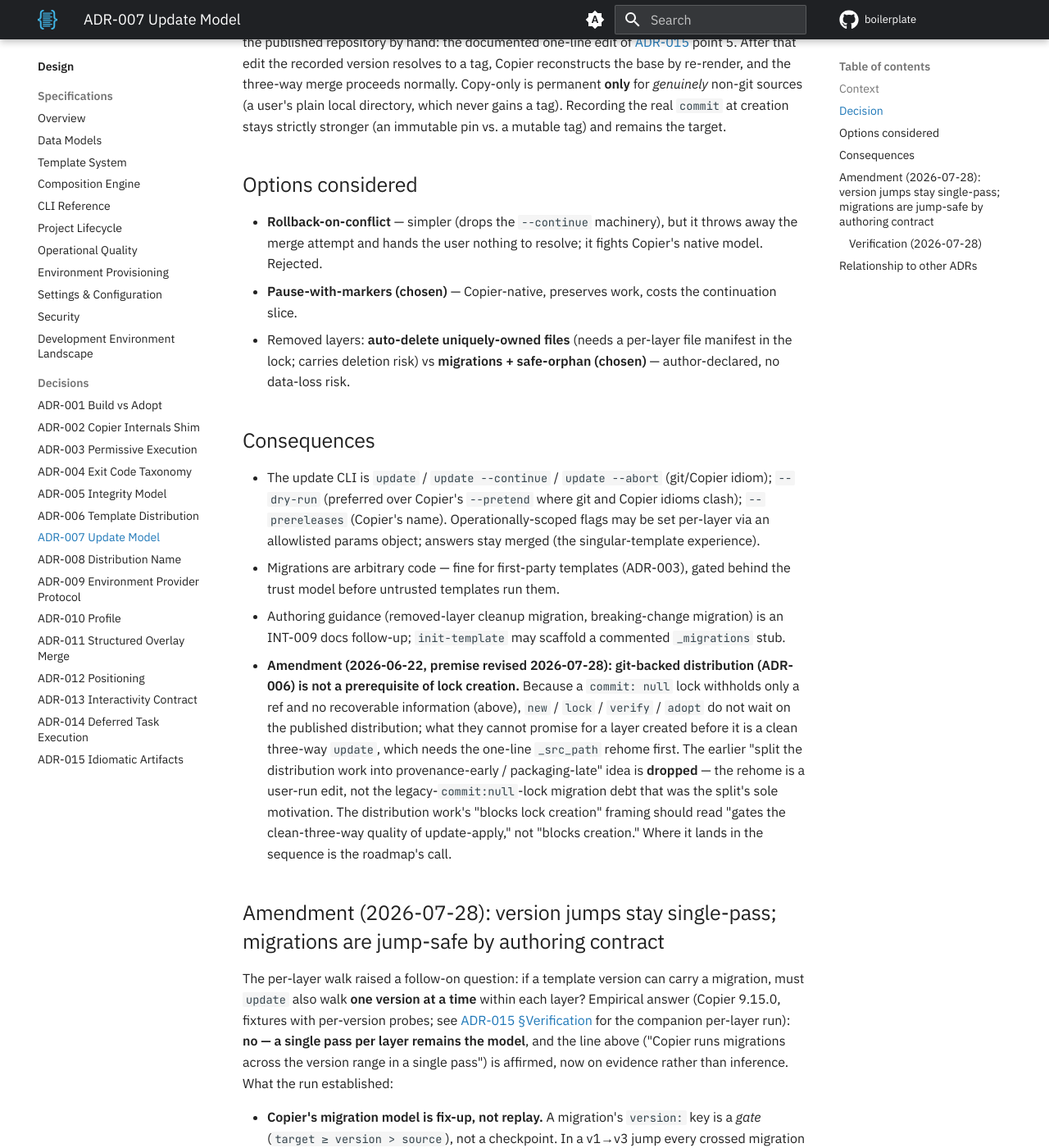
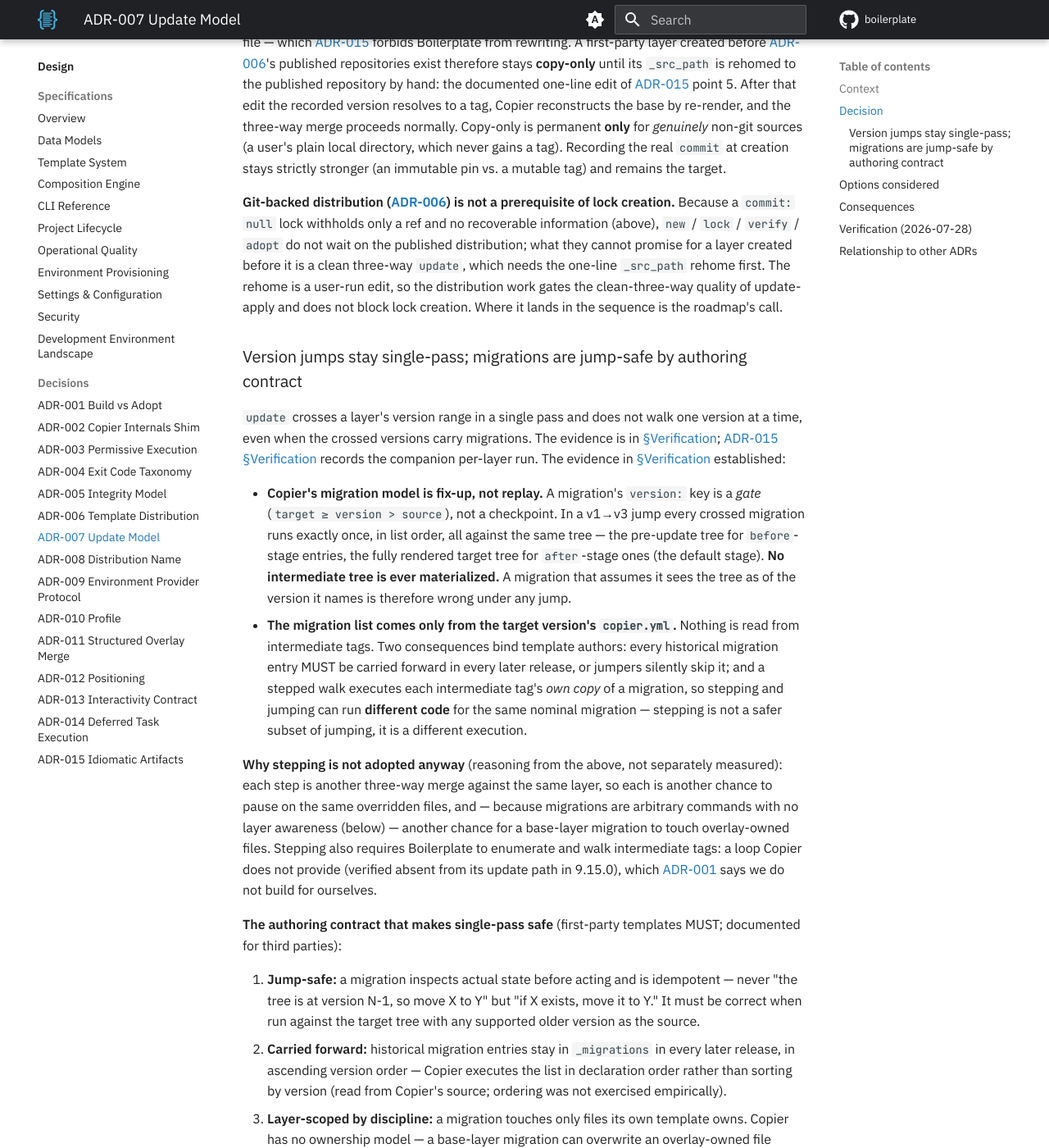
Before and after one commit to TheRealBillSiegler/boilerplate, an MkDocs documentation site: the page built from docs/design/adr-007-update-model.md, in a window 1280 px wide and 1400 px high, scrolled down 1774 px. Shown: the whole window at 82% size. Built offline with MkDocs 1.6.1 and Material for MkDocs 9.7.7, drawn with Linux system fonts in a browser that asks for light colours; comment, search, counter and statistics services are not loaded; the version menu is left out; some of the changed text lies outside the part shown.

Commit message:
docs(design): state ADR-007 as the current decision
The 2026-06-22 and 2026-07-28 amendments fold into the Decision and
Verification sections, and the Options and Consequences sections move
below them. The Context names the questions the decision settles, and
the authoring-guidance bullet states INT-009 as its owner. The
templates hub's migration link follows the new heading.

Co-Authored-By: Claude Sonnet 5.5 <noreply@anthropic.com>

```diff
--- a/docs/design/adr-007-update-model.md
+++ b/docs/design/adr-007-update-model.md
@@ -4,7 +4,7 @@
 
 ## Context
 
-`boilerplate update` performs a per-layer `copier update`; Copier performs the only merge (INT-003, [04 §Safe Update](04-composition-engine.md)). Two questions were unresolved or internally contradictory in the design: (1) what happens on a merge conflict, and (2) what happens when the template's `extends` chain changed since lock time (the [ADR-001](adr-001-build-vs-adopt.md) HIGH-severity gap). On (1) the design is already consistent: [06 §Step 4](06-project-lifecycle.md) specifies leave-markers, pause at exit 4 (`ACTION_REQUIRED`), and resume via `--continue`/`--abort` over a pre-merge backup, and [02](02-data-models.md) records it as the `conflict` MigrationRecord state. The `MergeConflictError → exit 1` row in the [02] Error-Hierarchy table is a *different* condition — the composition-time config-merge error (two layers declaring incompatible values for one key, per [04](04-composition-engine.md)) — unrelated to the update file-conflict. This ADR **affirms** the existing model; what it settles is (2) plus an issue-split correction.
+`boilerplate update` performs a per-layer `copier update`; Copier performs the only merge (INT-003, [04 §Safe Update](04-composition-engine.md)). Three questions bear on the update model: (1) what happens on a merge conflict, (2) what happens when the template's `extends` chain changed since lock time (the [ADR-001](adr-001-build-vs-adopt.md) HIGH-severity gap), and (3) whether `update` must walk one version at a time within a layer when a template version can carry a migration. On (1), [06 §Step 4](06-project-lifecycle.md) specifies leave-markers, pause at exit 4 (`ACTION_REQUIRED`), and resume via `--continue`/`--abort` over a pre-merge backup, and [02](02-data-models.md) records it as the `conflict` MigrationRecord state. The `MergeConflictError → exit 1` row in the [02](02-data-models.md) Error-Hierarchy table is a *different* condition — the composition-time config-merge error (two layers declaring incompatible values for one key, per [04](04-composition-engine.md)) — unrelated to the update file-conflict. This ADR states the model on (1) and decides (2) and (3).
 
 ## Decision
 
@@ -21,22 +21,11 @@
 
 **`commit: null` costs a ref to check out, not recoverable information — but it does not heal itself.** The lock records the layer's *version* even when `commit` is null, and Copier reconstructs the three-way merge base by *re-rendering* the old version rather than storing one, so nothing needed for a later merge is lost. What a null commit does withhold is the ref Copier checks out to do that re-render, and Copier resolves that ref from `_commit`/`_src_path` in its own answers file — which [ADR-015](adr-015-idiomatic-artifacts.md) forbids Boilerplate from rewriting. A first-party layer created before [ADR-006](adr-006-template-distribution.md)'s published repositories exist therefore stays **copy-only** until its `_src_path` is rehomed to the published repository by hand: the documented one-line edit of [ADR-015](adr-015-idiomatic-artifacts.md) point 5. After that edit the recorded version resolves to a tag, Copier reconstructs the base by re-render, and the three-way merge proceeds normally. Copy-only is permanent **only** for *genuinely* non-git sources (a user's plain local directory, which never gains a tag). Recording the real `commit` at creation stays strictly stronger (an immutable pin vs. a mutable tag) and remains the target.
 
-## Options considered
+**Git-backed distribution ([ADR-006](adr-006-template-distribution.md)) is not a prerequisite of lock creation.** Because a `commit: null` lock withholds only a ref and no recoverable information (above), `new` / `lock` / `verify` / `adopt` do not wait on the published distribution; what they cannot promise for a layer created before it is a clean three-way `update`, which needs the one-line `_src_path` rehome first. The rehome is a user-run edit, so the distribution work gates the clean-three-way quality of update-apply and does not block lock creation. Where it lands in the sequence is the roadmap's call.
 
-- **Rollback-on-conflict** — simpler (drops the `--continue` machinery), but it throws away the merge attempt and hands the user nothing to resolve; it fights Copier's native model. Rejected.
-- **Pause-with-markers (chosen)** — Copier-native, preserves work, costs the continuation slice.
-- Removed layers: **auto-delete uniquely-owned files** (needs a per-layer file manifest in the lock; carries deletion risk) vs **migrations + safe-orphan (chosen)** — author-declared, no data-loss risk.
+### Version jumps stay single-pass; migrations are jump-safe by authoring contract
 
-## Consequences
-
-- The update CLI is `update` / `update --continue` / `update --abort` (git/Copier idiom); `--dry-run` (preferred over Copier's `--pretend` where git and Copier idioms clash); `--prereleases` (Copier's name). Operationally-scoped flags may be set per-layer via an allowlisted params object; answers stay merged (the singular-template experience).
-- Migrations are arbitrary code — fine for first-party templates (ADR-003), gated behind the trust model before untrusted templates run them.
-- Authoring guidance (removed-layer cleanup migration, breaking-change migration) is an INT-009 docs follow-up; `init-template` may scaffold a commented `_migrations` stub.
-- **Amendment (2026-06-22, premise revised 2026-07-28): git-backed distribution (ADR-006) is not a prerequisite of lock creation.** Because a `commit: null` lock withholds only a ref and no recoverable information (above), `new` / `lock` / `verify` / `adopt` do not wait on the published distribution; what they cannot promise for a layer created before it is a clean three-way `update`, which needs the one-line `_src_path` rehome first. The earlier "split the distribution work into provenance-early / packaging-late" idea is **dropped** — the rehome is a user-run edit, not the legacy-`commit:null`-lock migration debt that was the split's sole motivation. The distribution work's "blocks lock creation" framing should read "gates the clean-three-way quality of update-apply," not "blocks creation." Where it lands in the sequence is the roadmap's call.
-
-## Amendment (2026-07-28): version jumps stay single-pass; migrations are jump-safe by authoring contract
-
-The per-layer walk raised a follow-on question: if a template version can carry a migration, must `update` also walk **one version at a time** within each layer? Empirical answer (Copier 9.15.0, fixtures with per-version probes; see [ADR-015 §Verification](adr-015-idiomatic-artifacts.md#verification-2026-07-28) for the companion per-layer run): **no — a single pass per layer remains the model**, and the line above ("Copier runs migrations across the version range in a single pass") is affirmed, now on evidence rather than inference. What the run established:
+`update` crosses a layer's version range in a single pass and does not walk one version at a time, even when the crossed versions carry migrations. The evidence is in [§Verification](#verification-2026-07-28); [ADR-015 §Verification](adr-015-idiomatic-artifacts.md#verification-2026-07-28) records the companion per-layer run. The evidence in [§Verification](#verification-2026-07-28) established:
 
 - **Copier's migration model is fix-up, not replay.** A migration's `version:` key is a *gate* (`target ≥ version > source`), not a checkpoint. In a v1→v3 jump every crossed migration runs exactly once, in list order, all against the same tree — the pre-update tree for `before`-stage entries, the fully rendered target tree for `after`-stage ones (the default stage). **No intermediate tree is ever materialized.** A migration that assumes it sees the tree as of the version it names is therefore wrong under any jump.
 - **The migration list comes only from the target version's `copier.yml`.** Nothing is read from intermediate tags. Two consequences bind template authors: every historical migration entry MUST be carried forward in every later release, or jumpers silently skip it; and a stepped walk executes each intermediate tag's *own copy* of a migration, so stepping and jumping can run **different code** for the same nominal migration — stepping is not a safer subset of jumping, it is a different execution.
@@ -56,7 +45,19 @@ The per-layer walk raised a follow-on question: if a template version can carry
 
 **Deferred, not rejected:** an opt-in `--via <version>` stepped walk, if a first-party migration is ever found that cannot be made jump-safe. That is a template-authoring failure with a tooling escape hatch, not the default model; building it before such a case exists would add a version-walking loop with no demonstrated need.
 
-### Verification (2026-07-28)
+## Options considered
+
+- **Rollback-on-conflict** — simpler (drops the `--continue` machinery), but it throws away the merge attempt and hands the user nothing to resolve; it fights Copier's native model. Rejected.
+- **Pause-with-markers (chosen)** — Copier-native, preserves work, costs the continuation slice.
+- Removed layers: **auto-delete uniquely-owned files** (needs a per-layer file manifest in the lock; carries deletion risk) vs **migrations + safe-orphan (chosen)** — author-declared, no data-loss risk.
+
+## Consequences
+
+- The update CLI is `update` / `update --continue` / `update --abort` (git/Copier idiom); `--dry-run` (preferred over Copier's `--pretend` where git and Copier idioms clash); `--prereleases` (Copier's name). Operationally-scoped flags may be set per-layer via an allowlisted params object; answers stay merged (the singular-template experience).
+- Migrations are arbitrary code — fine for first-party templates (ADR-003), gated behind the trust model before untrusted templates run them.
+- Authoring guidance (removed-layer cleanup migration, breaking-change migration) is owned by INT-009; `init-template` may scaffold a commented `_migrations` stub.
+
+## Verification (2026-07-28)
 
 Copier 9.15.0 on Windows, git 2.55. Fixtures: a single-template repo tagged v1/v2/v3, each tag changing a probe file whose content names its version, with version-gated `_migrations` entries whose commands append a JSON record of the migration id, stage, `VERSION_FROM`/`VERSION_TO`/`VERSION_CURRENT`, and the probe file's content as read at execution time — so the log proves which tree each migration saw. Two-layer variants added an overlay template overwriting a base-rendered file. An independent adversarial run repeated the two load-bearing claims with differently shaped fixtures and a marker distinguishing each tag's copy of a migration.
 
@@ -74,6 +75,6 @@ Read from Copier's source rather than exercised: `_migrations` executes in decla
 ## Relationship to other ADRs
 
 - [ADR-006](adr-006-template-distribution.md) — supplies the per-template git history that update diffs against.
-- [ADR-015](adr-015-idiomatic-artifacts.md) — the per-layer walk this ADR's update model executes; its verification records the companion per-layer run, while the migration evidence is recorded in the amendment above.
+- [ADR-015](adr-015-idiomatic-artifacts.md) — the per-layer walk this ADR's update model executes; its verification records the companion per-layer run, while the migration evidence is recorded in [§Verification](#verification-2026-07-28) above.
 - [ADR-003](adr-003-permissive-execution.md) — migrations share the task/extension trust surface.
-- Affirms (does not change) the conflict model in [02-data-models.md](02-data-models.md) and [06-project-lifecycle.md](06-project-lifecycle.md): `MergeConflictError` (composition) stays exit 1, distinct from the update `conflict` state (exit 4).
+- [02-data-models.md](02-data-models.md) and [06-project-lifecycle.md](06-project-lifecycle.md) — own the conflict model this ADR states: the update `conflict` state exits 4.
--- a/docs/templates-hub/versioning.md
+++ b/docs/templates-hub/versioning.md
@@ -173,7 +173,7 @@ Each entry runs a `command` (a string run through the shell, or a list run direc
 
 ### Authoring rules
 
-A migration is fix-up code, not replayed history: an update may cross several versions at once, and every crossed migration runs against one of two trees — the pre-update tree for `before`-stage entries, the target tree for `after`-stage ones (the default) — never an intermediate one. Four rules follow, specified in [ADR-007](../design/adr-007-update-model.md#amendment-2026-07-28-version-jumps-stay-single-pass-migrations-are-jump-safe-by-authoring-contract):
+A migration is fix-up code, not replayed history: an update may cross several versions at once, and every crossed migration runs against one of two trees — the pre-update tree for `before`-stage entries, the target tree for `after`-stage ones (the default) — never an intermediate one. Four rules follow, specified in [ADR-007](../design/adr-007-update-model.md#version-jumps-stay-single-pass-migrations-are-jump-safe-by-authoring-contract):
 
 1. **Jump-safe.** Inspect state before acting and stay idempotent — "if the old path exists, move it," never "the tree is at the previous version, so move it."
 2. **Carried forward.** Keep every historical `_migrations` entry in every later release, in ascending version order — Copier reads the list only from the version being updated *to*, and executes it in declaration order rather than sorting by version.
```
Also changed, not shown: other parts of docs/design/adr-007-update-model.md (+1 -1 lines).
